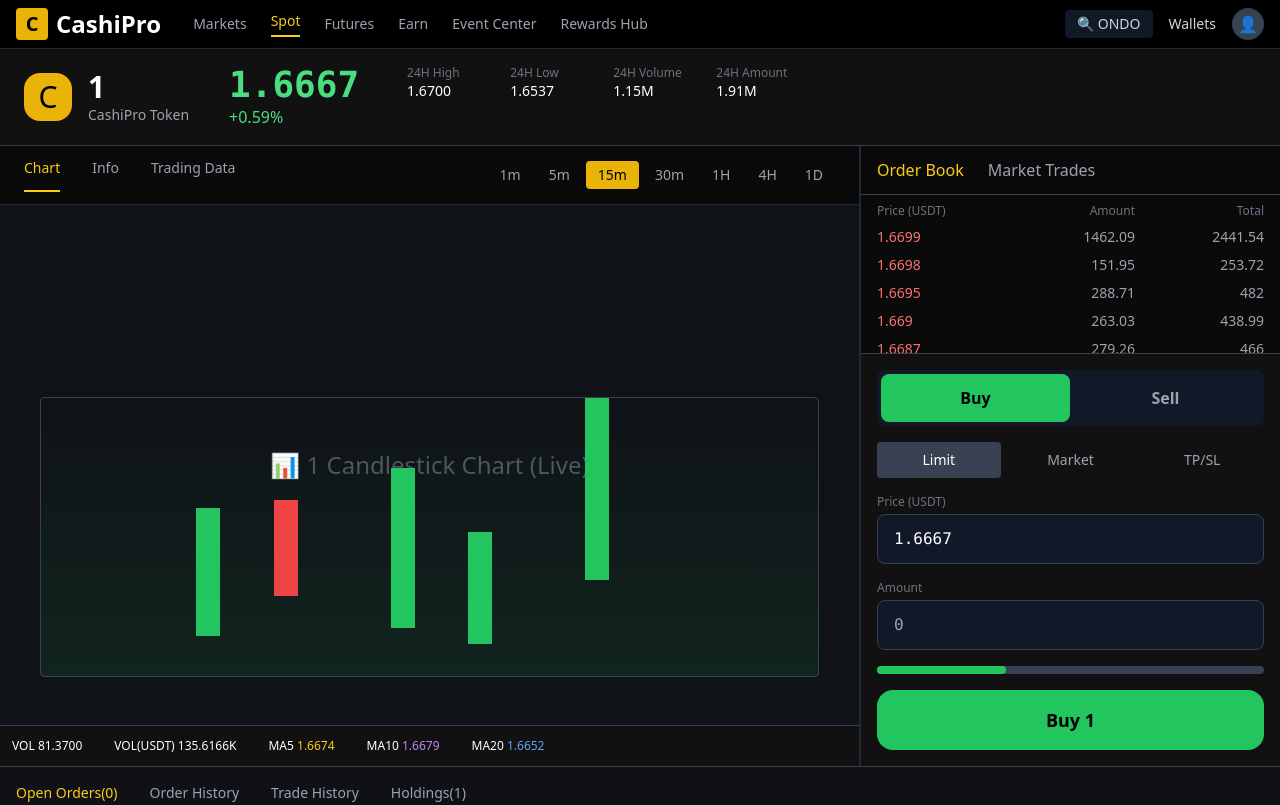
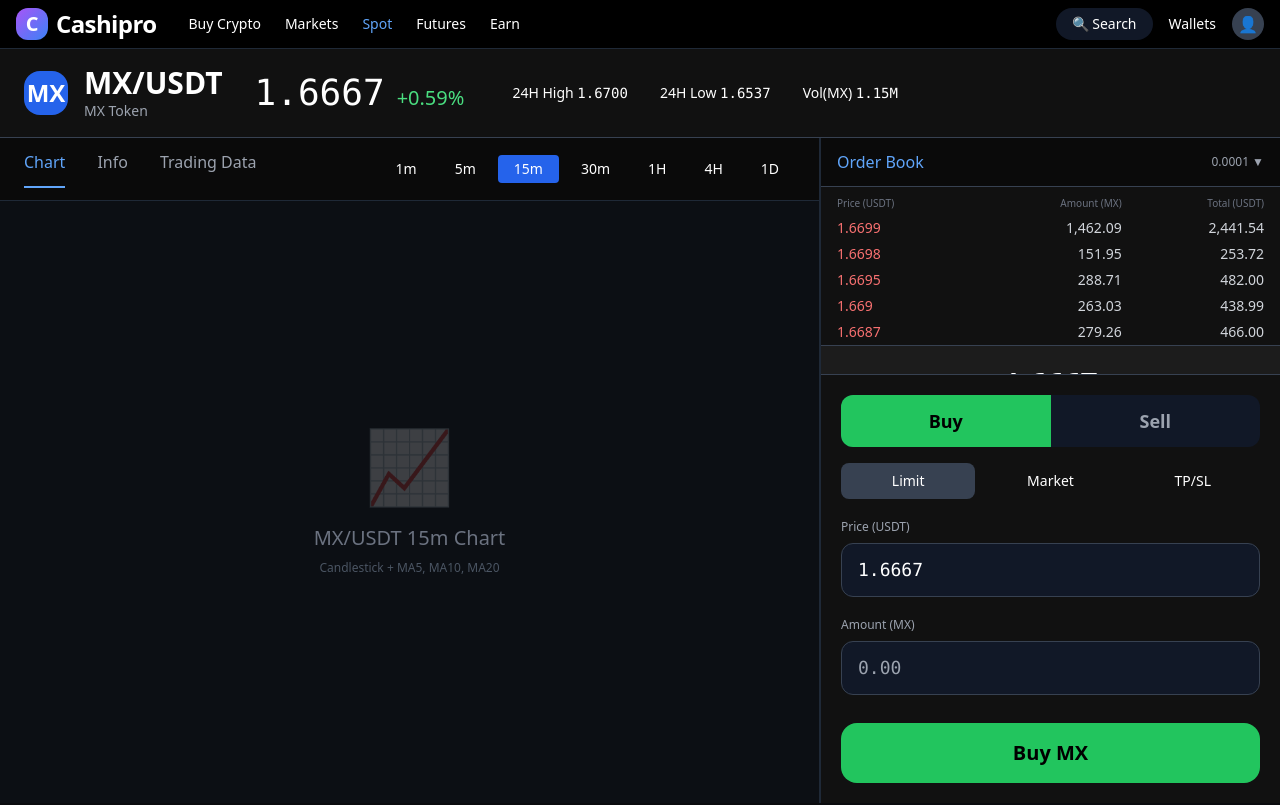
Before and after one commit to Cashipro/cashipro, a Next.js app in the folder apps/web/: page /trade/1 in a window 1280 px wide. Shown: the top 805 px of the page. Built offline with nearby package versions, Linux system fonts and the light colour scheme.

Commit message:
Rename CashiProTradePage and improve layout
Refactor CashiProTradePage to CashiproSpotTrading and update UI elements.

```diff
--- a/apps/web/src/app/trade/[pair]/page.tsx
+++ b/apps/web/src/app/trade/[pair]/page.tsx
@@ -1,291 +1,188 @@
-"use client";
+'use client';
 
-import React, { useState } from "react";
-import Link from "next/link";
-import { useParams } from "next/navigation";
+import React, { useState } from 'react';
 
-export default function CashiProTradePage() {
-  const params = useParams();
-  const pair = (params.pair as string) || "BTCUSDT";
-
-  const [activeTimeframe, setActiveTimeframe] = useState("15m");
-  const [side, setSide] = useState<"buy" | "sell">("buy");
-  const [orderMode, setOrderMode] = useState<"limit" | "market" | "tpSl">("limit");
-
-  const currentPrice = 1.6667;
-  const priceChange = 0.59;
-
-  const orderBookAsks = [
-    { price: 1.6699, amount: 1462.09, total: 2441.54 },
-    { price: 1.6698, amount: 151.95, total: 253.72 },
-    { price: 1.6695, amount: 288.71, total: 482.00 },
-    { price: 1.6690, amount: 263.03, total: 438.99 },
-    { price: 1.6687, amount: 279.26, total: 466.00 },
-  ];
-
-  const orderBookBids = [
-    { price: 1.6666, amount: 1462.09, total: 2441.54 },
-    { price: 1.6665, amount: 151.95, total: 253.72 },
-    { price: 1.6663, amount: 288.71, total: 482.00 },
-    { price: 1.6658, amount: 263.03, total: 438.99 },
-    { price: 1.6653, amount: 279.26, total: 466.00 },
-  ];
-
-  const timeframes = ["1m", "5m", "15m", "30m", "1H", "4H", "1D"];
+export default function CashiproSpotTrading() {
+  const [side, setSide] = useState<'buy' | 'sell'>('buy');
+  const [orderMode, setOrderMode] = useState<'limit' | 'market' | 'tpSl'>('limit');
 
   return (
     <div className="min-h-screen bg-[#0A0A0A] text-white font-sans">
-      {/* Top Nav - CashiPro Branding */}
+      {/* Top Nav - Cashipro */}
       <div className="bg-black border-b border-gray-800 px-4 py-2 flex items-center justify-between">
         <div className="flex items-center gap-8">
-          <Link href="/" className="flex items-center gap-2">
-            <div className="w-8 h-8 bg-yellow-500 rounded flex items-center justify-center text-xl font-bold text-black">C</div>
-            <span className="font-bold text-2xl text-white">CashiPro</span>
-          </Link>
+          <div className="flex items-center gap-2">
+            <div className="w-8 h-8 bg-gradient-to-br from-purple-500 to-blue-500 rounded-xl flex items-center justify-center text-xl font-bold">C</div>
+            <span className="font-bold text-2xl tracking-tight">Cashipro</span>
+          </div>
 
-          <nav className="hidden md:flex items-center gap-6 text-sm">
-            <Link href="/markets" className="text-gray-400 hover:text-yellow-400">Markets</Link>
-            <Link href="/trade/BTCUSDT" className="text-yellow-400 border-b-2 border-yellow-400 pb-1">Spot</Link>
-            <Link href="/futures" className="text-gray-400 hover:text-yellow-400">Futures</Link>
-            <Link href="/earn" className="text-gray-400 hover:text-yellow-400">Earn</Link>
-            <Link href="/events" className="text-gray-400 hover:text-yellow-400">Event Center</Link>
-            <Link href="/rewards" className="text-gray-400 hover:text-yellow-400">Rewards Hub</Link>
+          <nav className="flex items-center gap-6 text-sm">
+            <span>Buy Crypto</span>
+            <span>Markets</span>
+            <span className="text-blue-400">Spot</span>
+            <span>Futures</span>
+            <span>Earn</span>
           </nav>
         </div>
 
         <div className="flex items-center gap-4">
-          <div className="hidden md:flex bg-gray-900 rounded px-3 py-1 text-sm text-gray-300">🔍 ONDO</div>
-          <Link href="/login" className="text-sm text-gray-300 hover:text-white hidden md:block">Wallets</Link>
-          <Link href="/login">
-            <div className="w-8 h-8 bg-gray-700 rounded-full flex items-center justify-center hover:bg-gray-600 cursor-pointer">👤</div>
-          </Link>
-          <button className="md:hidden text-2xl text-white">☰</button>
+          <div className="bg-gray-900 px-4 py-1.5 rounded-full text-sm">🔍 Search</div>
+          <div className="text-sm">Wallets</div>
+          <div className="w-8 h-8 rounded-full bg-gray-700 flex items-center justify-center cursor-pointer">👤</div>
         </div>
       </div>
 
       {/* Pair Header */}
-      <div className="bg-[#111111] border-b border-gray-700 px-6 py-4 flex flex-wrap items-center gap-6 md:gap-10">
+      <div className="bg-[#111] border-b border-gray-700 px-6 py-4 flex items-center gap-8">
         <div className="flex items-center gap-4">
-          <div className="w-12 h-12 bg-yellow-500 rounded-2xl flex items-center justify-center text-3xl text-black">C</div>
+          <div className="w-11 h-11 bg-blue-600 rounded-2xl flex items-center justify-center text-2xl font-bold">MX</div>
           <div>
-            <div className="text-3xl font-bold text-white">{pair}</div>
-            <div className="text-gray-400 text-sm">CashiPro Token</div>
+            <div className="text-3xl font-bold">MX/USDT</div>
+            <div className="text-sm text-gray-400">MX Token</div>
           </div>
         </div>
 
-        <div className="flex flex-wrap gap-6 md:gap-12">
+        <div className="flex items-center gap-12 text-lg">
           <div>
-            <div className="text-4xl font-mono font-semibold text-green-400">
-              {currentPrice.toFixed(4)}
-            </div>
-            <div className="text-green-400">+{priceChange}%</div>
+            <span className="text-4xl font-mono">1.6667</span>
+            <span className="text-green-400 ml-3 text-xl">+0.59%</span>
           </div>
-
-          <div className="grid grid-cols-2 md:grid-cols-4 gap-4 md:gap-8 text-sm">
-            <div>
-              <div className="text-gray-500 text-xs">24H High</div>
-              <div className="text-white">1.6700</div>
-            </div>
-            <div>
-              <div className="text-gray-500 text-xs">24H Low</div>
-              <div className="text-white">1.6537</div>
-            </div>
-            <div>
-              <div className="text-gray-500 text-xs">24H Volume</div>
-              <div className="text-white">1.15M</div>
-            </div>
-            <div>
-              <div className="text-gray-500 text-xs">24H Amount</div>
-              <div className="text-white">1.91M</div>
-            </div>
+          <div className="text-sm space-x-8">
+            <span>24H High <span className="font-mono text-white">1.6700</span></span>
+            <span>24H Low <span className="font-mono text-white">1.6537</span></span>
+            <span>Vol(MX) <span className="font-mono text-white">1.15M</span></span>
           </div>
         </div>
       </div>
 
-      {/* Main Layout */}
-      <div className="flex flex-col lg:flex-row h-[calc(100vh-180px)]">
-        {/* Chart Area */}
-        <div className="flex-1 flex flex-col border-r border-gray-800">
-          {/* Chart Tabs */}
-          <div className="flex flex-wrap items-center justify-between border-b border-gray-800 px-4 md:px-6 py-3 gap-2">
-            <div className="flex gap-4 md:gap-8 text-sm">
-              <span className="text-yellow-400 border-b-2 border-yellow-400 pb-3">Chart</span>
+      <div className="flex h-[calc(100vh-135px)]">
+        {/* Chart Area - Left Side */}
+        <div className="flex-[2] flex flex-col border-r border-gray-800">
+          <div className="px-6 py-3 border-b border-gray-800 flex items-center justify-between">
+            <div className="flex gap-8">
+              <span className="text-blue-400 border-b-2 border-blue-400 pb-3">Chart</span>
               <span className="text-gray-400">Info</span>
               <span className="text-gray-400">Trading Data</span>
             </div>
 
-            <div className="flex flex-wrap gap-1 text-sm">
-              {timeframes.map((tf) => (
-                <button
-                  key={tf}
-                  onClick={() => setActiveTimeframe(tf)}
-                  className={`px-2 md:px-3 py-1 rounded text-xs md:text-sm ${
-                    activeTimeframe === tf ? "bg-yellow-500 text-black" : "hover:bg-gray-800 text-gray-400"
-                  }`}
-                >
-                  {tf}
-                </button>
-              ))}
-            </div>
-          </div>
-
-          {/* Chart */}
-          <div className="flex-1 bg-[#0F1217] relative p-4 min-h-[200px]">
-            <div className="absolute inset-0 flex items-center justify-center text-gray-600 text-2xl">
-              📊 {pair} Candlestick Chart (Live)
-            </div>
-
-            <div className="absolute bottom-12 left-10 right-10 h-[280px] border border-gray-700 rounded">
-              <div className="h-full w-full bg-gradient-to-t from-green-500/10 to-transparent relative overflow-hidden">
-                <div className="absolute bottom-10 left-[20%] w-6 h-32 bg-green-500"></div>
-                <div className="absolute bottom-20 left-[30%] w-6 h-24 bg-red-500"></div>
-                <div className="absolute bottom-12 left-[45%] w-6 h-40 bg-green-500"></div>
-                <div className="absolute bottom-8 left-[55%] w-6 h-28 bg-green-500"></div>
-                <div className="absolute bottom-24 left-[70%] w-6 h-[220px] bg-green-500"></div>
-              </div>
-            </div>
-          </div>
-
-          {/* Bottom Indicators */}
-          <div className="bg-[#111] p-3 text-xs border-t border-gray-700 flex flex-wrap gap-4 md:gap-8">
-            <div>VOL <span className="text-white">81.3700</span></div>
-            <div>VOL(USDT) <span className="text-white">135.6166K</span></div>
-            <div>MA5 <span className="text-yellow-400">1.6674</span></div>
-            <div>MA10 <span className="text-purple-400">1.6679</span></div>
-            <div>MA20 <span className="text-blue-400">1.6652</span></div>
-          </div>
-        </div>
-
-        {/* Right Panel - Order Book + Trade */}
-        <div className="w-full lg:w-[420px] flex flex-col border-l border-gray-800 bg-[#0A0A0A]">
-          {/* Order Book */}
-          <div className="flex-1 overflow-auto">
-            <div className="px-4 py-3 border-b border-gray-700 flex items-center justify-between">
-              <div className="flex gap-6">
-                <span className="text-yellow-400 font-medium">Order Book</span>
-                <span className="text-gray-400">Market Trades</span>
-              </div>
-            </div>
-
-            {/* Asks */}
-            <div className="px-4 pt-2 text-red-400 text-sm">
-              <div className="grid grid-cols-3 text-xs text-gray-500 mb-1">
-                <div>Price (USDT)</div>
-                <div className="text-right">Amount</div>
-                <div className="text-right">Total</div>
-              </div>
-              {orderBookAsks.map((item, i) => (
-                <div key={i} className="grid grid-cols-3 py-1 hover:bg-gray-900">
-                  <div>{item.price}</div>
-                  <div className="text-right text-gray-400">{item.amount}</div>
-                  <div className="text-right text-gray-400">{item.total}</div>
-                </div>
-              ))}
-            </div>
-
-            <div className="bg-[#1A1A1A] py-4 text-center text-2xl font-bold border-y border-gray-700 text-white">
-              {currentPrice.toFixed(4)} <span className="text-green-400 text-xl">↑</span>
-            </div>
-
-            {/* Bids */}
-            <div className="px-4 pb-2 text-green-400 text-sm">
-              {orderBookBids.map((item, i) => (
-                <div key={i} className="grid grid-cols-3 py-1 hover:bg-gray-900">
-                  <div>{item.price}</div>
-                  <div className="text-right text-gray-400">{item.amount}</div>
-                  <div className="text-right text-gray-400">{item.total}</div>
+            <div className="flex gap-1.5 text-sm">
+              {['1m','5m','15m','30m','1H','4H','1D'].map(t => (
+                <div key={t} className={`px-4 py-1 rounded cursor-pointer hover:bg-gray-800 ${t === '15m' ? 'bg-blue-600' : ''}`}>
+                  {t}
                 </div>
               ))}
             </div>
           </div>
 
-          {/* Trade Panel */}
-          <div className="border-t border-gray-700 bg-[#111] p-4">
-            <div className="flex gap-px bg-gray-900 rounded-lg p-1 mb-4">
+          {/* Chart Placeholder */}
+          <div className="flex-1 bg-[#0C0F14] relative flex items-center justify-center">
+            <div className="text-center">
+              <div className="text-7xl mb-6 opacity-20">📈</div>
+              <p className="text-gray-500 text-xl">MX/USDT 15m Chart</p>
+              <p className="text-xs text-gray-600 mt-2">Candlestick + MA5, MA10, MA20</p>
+            </div>
+          </div>
+        </div>
+
+        {/* RIGHT SIDE - FIXED & IMPROVED */}
+        <div className="w-[460px] flex flex-col bg-[#0A0A0A] border-l border-gray-800">
+
+          {/* Order Book */}
+          <div className="flex-1 overflow-hidden flex flex-col">
+            <div className="px-4 py-3 border-b border-gray-700 flex items-center">
+              <div className="text-blue-400 font-medium">Order Book</div>
+              <div className="ml-auto text-xs text-gray-400">0.0001 ▼</div>
+            </div>
+
+            {/* Asks (Sell) */}
+            <div className="px-4 text-xs bg-[#111] pt-2">
+              <div className="grid grid-cols-3 text-gray-500 mb-1 text-[10px]">
+                <div>Price (USDT)</div>
+                <div className="text-right">Amount (MX)</div>
+                <div className="text-right">Total (USDT)</div>
+              </div>
+              {[
+                [1.6699, "1,462.09", "2,441.54"],
+                [1.6698, "151.95", "253.72"],
+                [1.6695, "288.71", "482.00"],
+                [1.6690, "263.03", "438.99"],
+                [1.6687, "279.26", "466.00"]
+              ].map(([price, amt, total], i) => (
+                <div key={i} className="grid grid-cols-3 py-[3px] text-sm hover:bg-red-500/10 text-red-400">
+                  <div>{price}</div>
+                  <div className="text-right text-gray-300">{amt}</div>
+                  <div className="text-right text-gray-300">{total}</div>
+                </div>
+              ))}
+            </div>
+
+            {/* Current Price */}
+            <div className="bg-[#1C1C1C] py-5 text-center border-y border-gray-700">
+              <div className="text-3xl font-bold">1.6667</div>
+              <div className="text-green-400 text-sm">↑ $1.66</div>
+            </div>
+
+            {/* Bids (Buy) */}
+            <div className="px-4 text-xs flex-1 overflow-auto">
+              {[
+                [1.6666, "759.70", "1,266.04"],
+                [1.6665, "269.46", "449.00"],
+                [1.6663, "256.93", "427.99"],
+                [1.6658, "1,242.57", "2,069.25"],
+                [1.6653, "273.24", "454.99"]
+              ].map(([price, amt, total], i) => (
+                <div key={i} className="grid grid-cols-3 py-[3px] text-sm hover:bg-green-500/10 text-green-400">
+                  <div>{price}</div>
+                  <div className="text-right text-gray-300">{amt}</div>
+                  <div className="text-right text-gray-300">{total}</div>
+                </div>
+              ))}
+            </div>
+          </div>
+
+          {/* Trading Panel */}
+          <div className="border-t border-gray-700 bg-[#111] p-5">
+            <div className="flex rounded-xl overflow-hidden mb-4 bg-gray-900">
               <button
-                onClick={() => setSide("buy")}
-                className={`flex-1 py-3 rounded-lg font-semibold ${
-                  side === "buy" ? "bg-green-500 text-black" : "text-gray-400"
-                }`}
+                onClick={() => setSide('buy')}
+                className={`flex-1 py-3 text-lg font-bold ${side === 'buy' ? 'bg-green-500 text-black' : 'text-gray-400'}`}
               >
                 Buy
               </button>
               <button
-                onClick={() => setSide("sell")}
-                className={`flex-1 py-3 rounded-lg font-semibold ${
-                  side === "sell" ? "bg-red-500 text-white" : "text-gray-400"
-                }`}
+                onClick={() => setSide('sell')}
+                className={`flex-1 py-3 text-lg font-bold ${side === 'sell' ? 'bg-red-500 text-white' : 'text-gray-400'}`}
               >
                 Sell
               </button>
             </div>
 
-            <div className="flex gap-2 mb-4 text-sm">
-              {["limit", "market", "tpSl"].map((mode) => (
-                <button
-                  key={mode}
-                  onClick={() => setOrderMode(mode as any)}
-                  className={`flex-1 py-2 rounded ${
-                    orderMode === mode ? "bg-gray-700 text-white" : "text-gray-400 hover:bg-gray-800"
-                  }`}
-                >
-                  {mode === "tpSl" ? "TP/SL" : mode.charAt(0).toUpperCase() + mode.slice(1)}
-                </button>
-              ))}
+            <div className="flex gap-2 mb-5 text-sm">
+              <button onClick={() => setOrderMode('limit')} className={`flex-1 py-2 rounded-lg ${orderMode === 'limit' ? 'bg-gray-700' : ''}`}>Limit</button>
+              <button onClick={() => setOrderMode('market')} className={`flex-1 py-2 rounded-lg ${orderMode === 'market' ? 'bg-gray-700' : ''}`}>Market</button>
+              <button onClick={() => setOrderMode('tpSl')} className={`flex-1 py-2 rounded-lg ${orderMode === 'tpSl' ? 'bg-gray-700' : ''}`}>TP/SL</button>
             </div>
 
-            <div className="space-y-4">
+            <div className="space-y-5">
               <div>
-                <div className="text-xs text-gray-500 mb-1">Price (USDT)</div>
-                <input
-                  type="text"
-                  value={currentPrice.toFixed(4)}
-                  className="w-full bg-gray-900 border border-gray-700 rounded-lg px-4 py-3 font-mono text-white"
-                />
+                <div className="text-xs text-gray-400 mb-2">Price (USDT)</div>
+                <input type="text" defaultValue="1.6667" className="w-full bg-gray-900 border border-gray-700 rounded-xl px-4 py-3 font-mono text-lg" />
               </div>
 
               <div>
-                <div className="text-xs text-gray-500 mb-1">Amount</div>
-                <input
-                  type="text"
-                  placeholder="0"
-                  className="w-full bg-gray-900 border border-gray-700 rounded-lg px-4 py-3 font-mono text-white"
-                />
+                <div className="text-xs text-gray-400 mb-2">Amount (MX)</div>
+                <input type="text" placeholder="0.00" className="w-full bg-gray-900 border border-gray-700 rounded-xl px-4 py-3 font-mono text-lg" />
               </div>
 
-              <div className="h-2 bg-gray-700 rounded-full relative">
-                <div className="absolute left-0 top-0 h-2 bg-green-500 rounded-full w-1/3"></div>
+              <div className="pt-2">
+                <button
+                  className={`w-full py-4 rounded-2xl text-xl font-bold transition-all ${side === 'buy' ? 'bg-green-500 hover:bg-green-600 text-black' : 'bg-red-500 hover:bg-red-600'}`}
+                >
+                  {side === 'buy' ? 'Buy MX' : 'Sell MX'}
+                </button>
               </div>
-
-              <button
-                className={`w-full py-4 rounded-2xl text-lg font-bold ${
-                  side === "buy"
-                    ? "bg-green-500 hover:bg-green-600 text-black"
-                    : "bg-red-500 hover:bg-red-600 text-white"
-                }`}
-              >
-                {side === "buy" ? `Buy ${pair.replace("USDT", "")}` : `Sell ${pair.replace("USDT", "")}`}
-              </button>
             </div>
           </div>
-        </div>
-      </div>
-
-      {/* Bottom Section */}
-      <div className="h-52 bg-[#0F1117] border-t border-gray-700 p-4 flex flex-col">
-        <div className="flex gap-4 md:gap-8 border-b border-gray-700 pb-3 text-sm overflow-x-auto">
-          <span className="border-b-2 border-yellow-400 pb-3 text-yellow-400 whitespace-nowrap">Open Orders(0)</span>
-          <span className="text-gray-400 whitespace-nowrap">Order History</span>
-          <span className="text-gray-400 whitespace-nowrap">Trade History</span>
-          <span className="text-gray-400 whitespace-nowrap">Holdings(1)</span>
-        </div>
-        <div className="flex-1 flex items-center justify-center flex-col text-gray-500">
-          <p>Deposit now to start your trading journey</p>
-          <Link href="/deposit">
-            <button className="mt-4 bg-yellow-500 hover:bg-yellow-400 px-8 py-3 rounded-full text-black font-semibold">
-              Deposit
-            </button>
-          </Link>
         </div>
       </div>
     </div>
```
